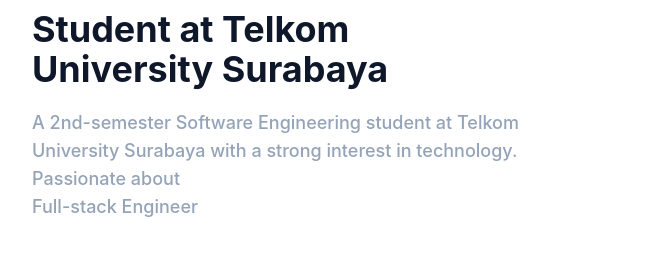
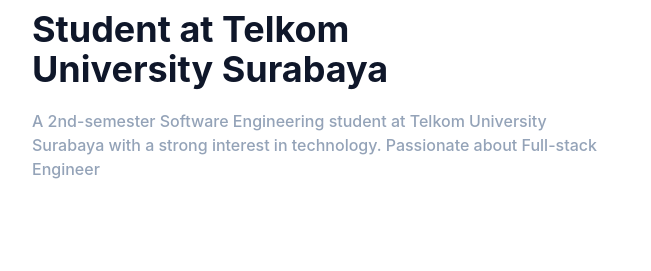
Before and after one commit to ReiArasy/portfolio-ara, a website: page index.html in a window 1280 px wide. Shown: the part 1017-1288 px from the top of the page, 0-651 px from the left. Drawn offline with nearby package versions, Linux system fonts and the light colour scheme.

Commit message:
prtflio-tlwnd-ara

```diff
--- a/index.html
+++ b/index.html
@@ -83,7 +83,7 @@
                 <div class="w-full px-4 mb-10 lg:w-1/2 service__top">
                     <h4 class="font-bold uppercase text-purple-500 txt-lg mb-3">About me</h4>
                     <h2 class="font-bold text-dark text-3xl mb-5 max-w-md lg:text-4xl">Student at Telkom University Surabaya </h2>
-                    <p class="font-medium text-base text-slate-400 max-w-xl lg:text-lg">A 2nd-semester Software Engineering student at Telkom University Surabaya with a strong interest in technology. Passionate about <br>Full-stack Engineer</p>
+                    <p class="font-medium text-base text-slate-400 max-w-xl lg:text-md">A 2nd-semester Software Engineering student at Telkom University Surabaya with a strong interest in technology. Passionate about Full-stack Engineer</p>
                 </div>
                 <div class="w-full px-4 lg:w-1/2 service__top">
                     <h3 class="font-semibold text-dark text-2xl mb-4 lg:text-3xl lg:pt-10">Let's Connect!</h3>
```
